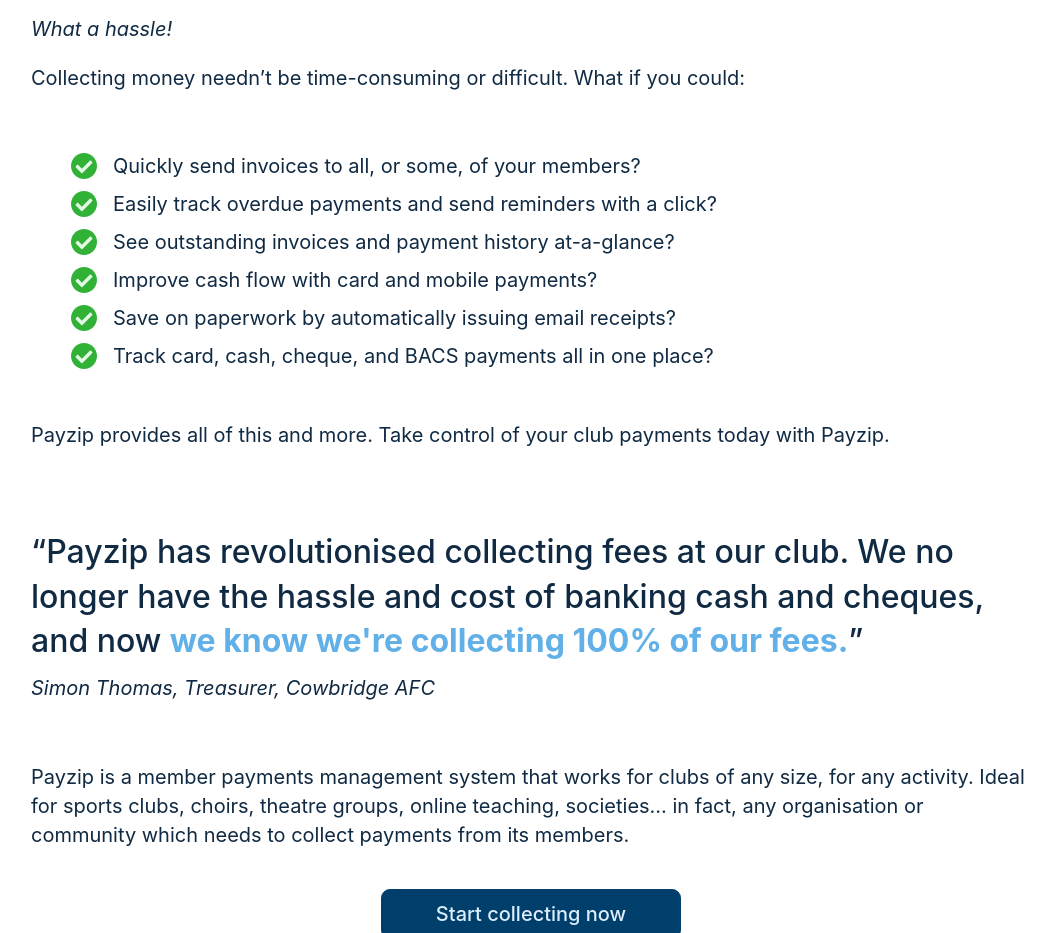
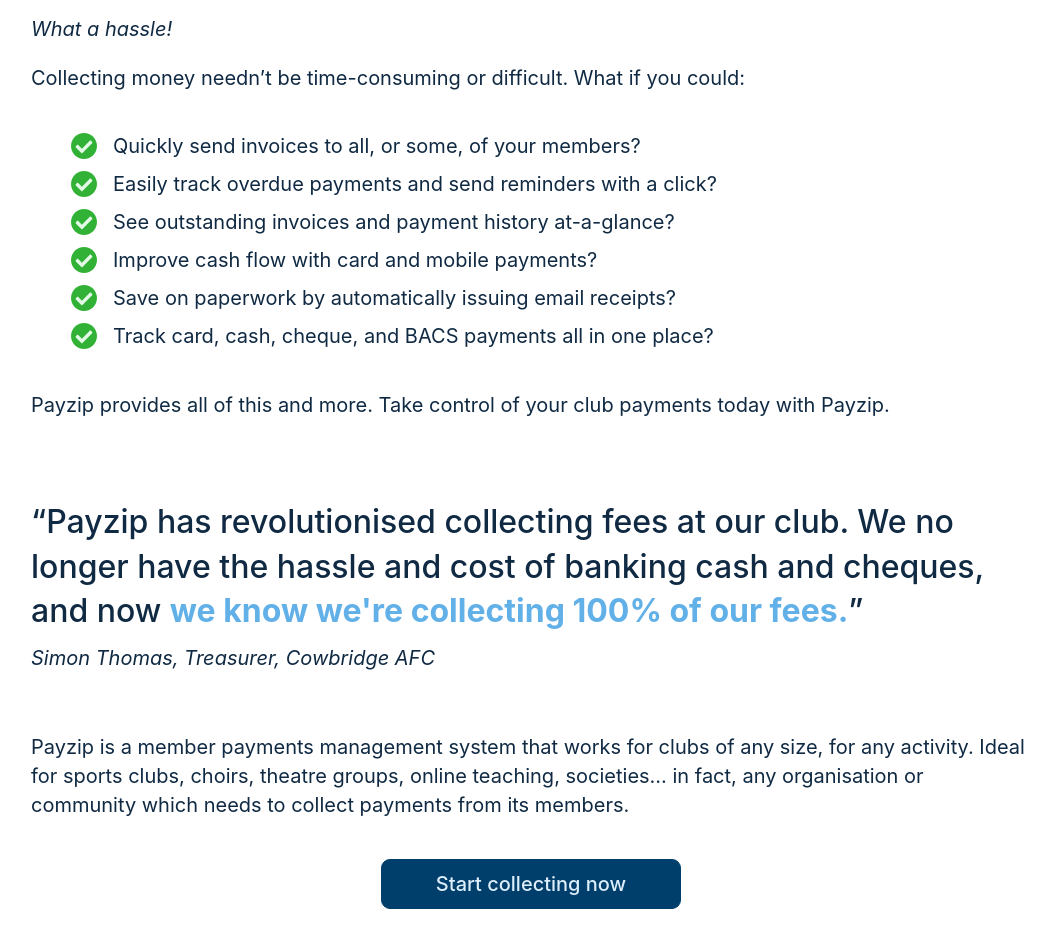
Before and after one commit to payzip/payzip-v2-brochure, a plain HTML site: page index.html in a window 1280 px wide. Shown: the part 780-1713 px from the top of the page, without its empty margins (109-1164 px from the left). Drawn offline with nearby package versions, Linux system fonts and the light colour scheme; no server answers; a script that the page names is missing.

Commit message:
Tighten space between the homepage bulletpoint list and paras above/below

```diff
--- a/css/payzip-v2-calculator.webflow.css
+++ b/css/payzip-v2-calculator.webflow.css
@@ -1492,6 +1492,11 @@
   list-style-type: none;
 }
 
+.list-3.homepage {
+  margin-top: 20px;
+  margin-bottom: 30px;
+}
+
 .list-item-4 {
   margin-bottom: 12px;
   padding-left: 42px;
--- a/index.html
+++ b/index.html
@@ -1,5 +1,5 @@
 <!DOCTYPE html><!--  This site was created in Webflow. http://www.webflow.com  -->
-<!--  Last Published: Thu Jan 14 2021 13:56:29 GMT+0000 (Coordinated Universal Time)  -->
+<!--  Last Published: Thu Jan 14 2021 15:13:02 GMT+0000 (Coordinated Universal Time)  -->
 <html data-wf-page="5ff8b3115ef27194299e3753" data-wf-site="5fdb79c3607513932195a6f1" lang="en">
 <head>
   <meta charset="utf-8">
@@ -80,7 +80,7 @@
       <div class="text-block-5">We know that when running a club there’s always something else to be done. You’ve got to get this month’s subs out. Some members haven’t paid last month’s yet, but who? They’ll need a chase-up. You still need to send those receipts and you haven’t even checked the bank account yet today.</div>
       <div class="text-block-5 italics">What a hassle!</div>
       <div class="text-block-5">Collecting money needn’t be time-consuming or difficult. What if you could:</div>
-      <ul role="list" class="list-3">
+      <ul role="list" class="list-3 homepage">
         <li class="list-item-4">Quickly send invoices to all, or some, of your members?</li>
         <li class="list-item-4">Easily track overdue payments and send reminders with a click?</li>
         <li class="list-item-4">See outstanding invoices and payment history at-a-glance?</li>
```
Also changed, not shown: 401.html (+1 -1 lines), 404.html (+1 -1 lines), pricing.html (+1 -1 lines), privacy-policy.html (+1 -1 lines), release-notes.html (+1 -1 lines), terms-and-conditions.html (+1 -1 lines).
